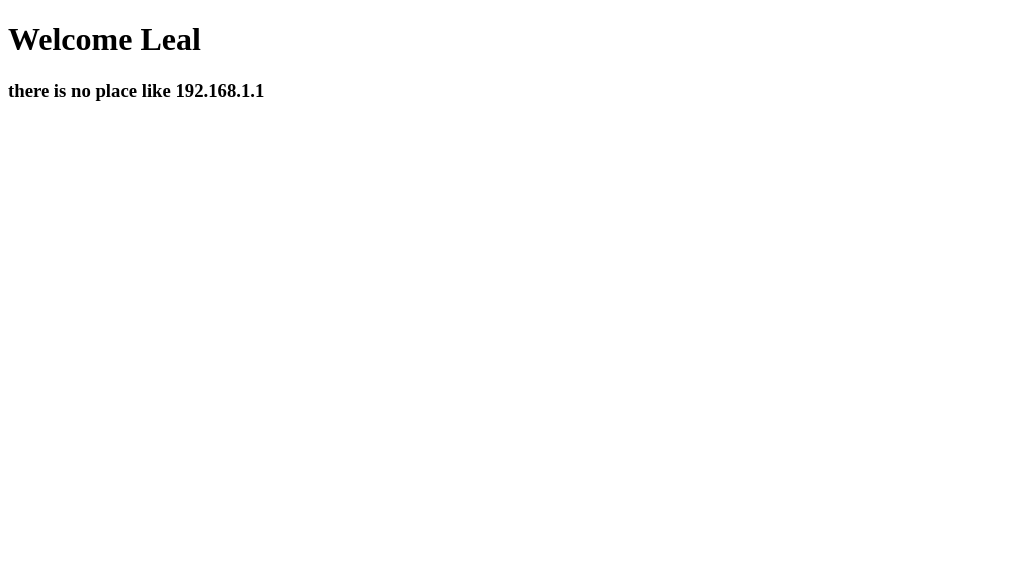
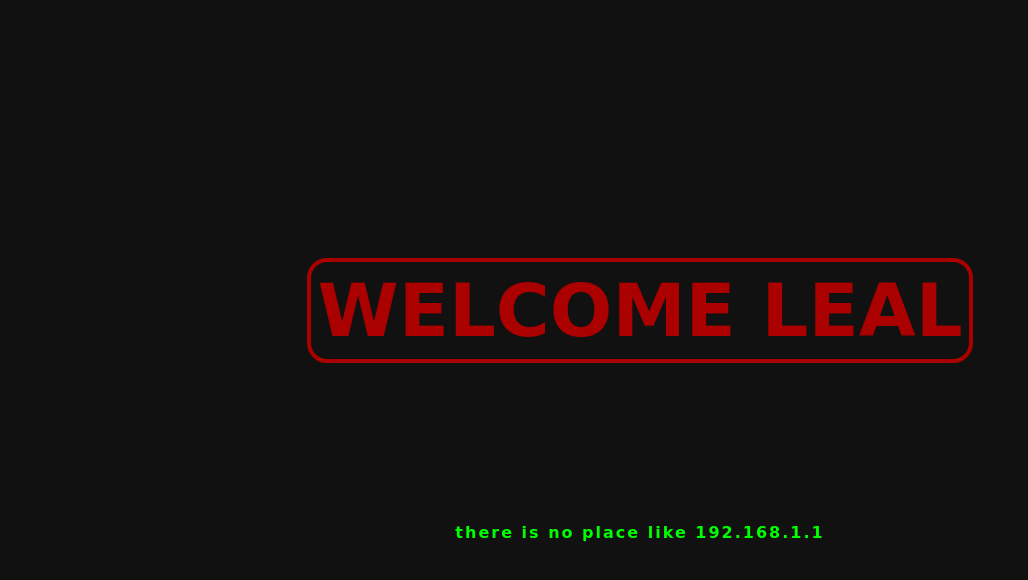
Before and after one commit to FernandoL3al/myFireFoxInitialPage, a plain HTML site: page index.html in a window 1280 px wide. Shown: the whole page, without its empty margins (0-1028 px from the left). Drawn offline with Linux system fonts and the light colour scheme; a web font is replaced by a local one.

Commit message:
all edited

```diff
--- a/index.html
+++ b/index.html
@@ -2,9 +2,11 @@
 <html>
 <head>
   <title>Welcome to Leal's</title>
+  <link rel="stylesheet" href="./style.css">
 </head>
 <body>
   <h1>Welcome Leal</h1>
-  <h3>there is no place like 192.168.1.1</h3>
+  <h3>there is no place like <b>192.168.1.1</b></h3>
+  <!-- <p class="jap">dakdkhiqwhdihxiahsdxhaihdiashxiashdidhiashihaidasd</p> -->
 </body>
 </html>
--- a/style.css
+++ b/style.css
@@ -1,7 +1,7 @@
 
 
 @import url('https://fonts.googleapis.com/css2?family=Courgette&family=Noto+Sans+JP:wght@500&family=Phudu:wght@300&family=Tourney&display=swap');
---reddd: #aa0000;
+
 
 /*
     font-family: 'Courgette', cursive;
@@ -21,20 +21,42 @@
 }
 
 body{
-  background-color: #333;
+  background-color: #111;
   color: #9a00ba;
   height: 100vh;
   display: flex;
   flex-wrap: wrap;
+  flex-direction: column;
+  justify-content: center;
+  align-items: center;
+  gap: 10rem;
 }
 
 h1{
-  font-size: 30px;
+  font-size: 4.6rem;
   font-family: 'Tourney', cursive;
-  color:
+  color: #aa0000;
+  text-transform: uppercase;
+  border: #aa0000 solid 0.3rem;
+  padding: .4rem;
+  border-radius: 20px;
+}
+h1:hover{
+  transition: 5s;
+  color: #9a00ba;
+  transform: rotate(0.5turn);
+}
+
+
+h3{
+  font-size: 1rem;
+  color: #00ff00;
+  font-family: 'Phudu', cursive;
+  letter-spacing: 2px;
 }
 
 .jap{
   font-family: 'Noto Sans JP', sans-serif;
-  color
+  font-language-override: 'jp';
+  color: #00ff00;
 }
```
